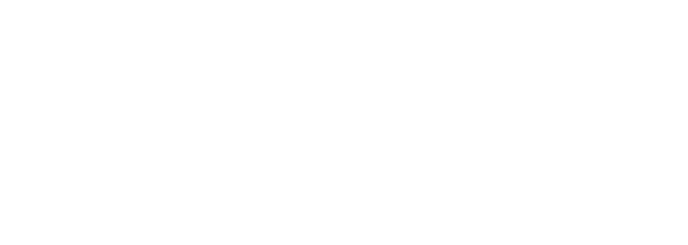
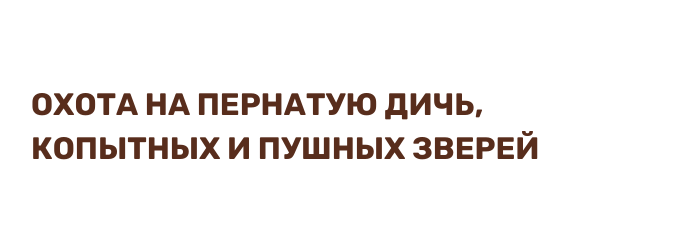
Before and after one commit to RoggJS/hunting, a website: page app/about.html in a window 1280 px wide. Shown: the top 245 px of the page, 189-877 px from the left. Drawn offline with Linux system fonts and the light colour scheme.

Commit message:
add header title

```diff
--- a/app/about.html
+++ b/app/about.html
@@ -34,7 +34,9 @@
                     Тайга рядом
                 </div>
             </div>
-
+            <div class="top-middle-title">
+                Охота на пернатую дичь, копытных и пушных зверей
+            </div>
             <div class="top-contacts-area">
 
                 <div class="social-links">
--- a/app/sass/_media.sass
+++ b/app/sass/_media.sass
@@ -189,4 +189,5 @@
         line-height: 19px
         padding-bottom: 9px
     .top-middle-title
-        display: none
+        font-size: 12px
+        margin-left: 0
--- a/app/sass/main.sass
+++ b/app/sass/main.sass
@@ -130,6 +130,7 @@ body.lock
     font-size: 16px
     text-transform: uppercase
     color: rgb(48, 33, 18)
+    min-width: 140px
 .social-links img
     display: block
     width: 37px
@@ -702,9 +703,12 @@ body.lock
 .our-work-image
     position: relative
 .top-middle-title
-    font-size: 21px
+    font-size: 31px
+    line-height: 1.4
     font-weight: 600
     color: $dark
+    margin-left: 30px
+    text-transform: uppercase
 .steps-card-number
     font-size: 55px
     line-height: 1.5
```
Also changed, not shown: app/contact.html (+3 -1 lines), app/gallery.html (+3 -1 lines), app/hunting.html (+3 -1 lines), app/news-1.html (+3 -1 lines), app/news-2.html (+3 -1 lines), app/news.html (+3 -1 lines), app/our-work.html (+3 -1 lines), app/css/styles.min.css.
